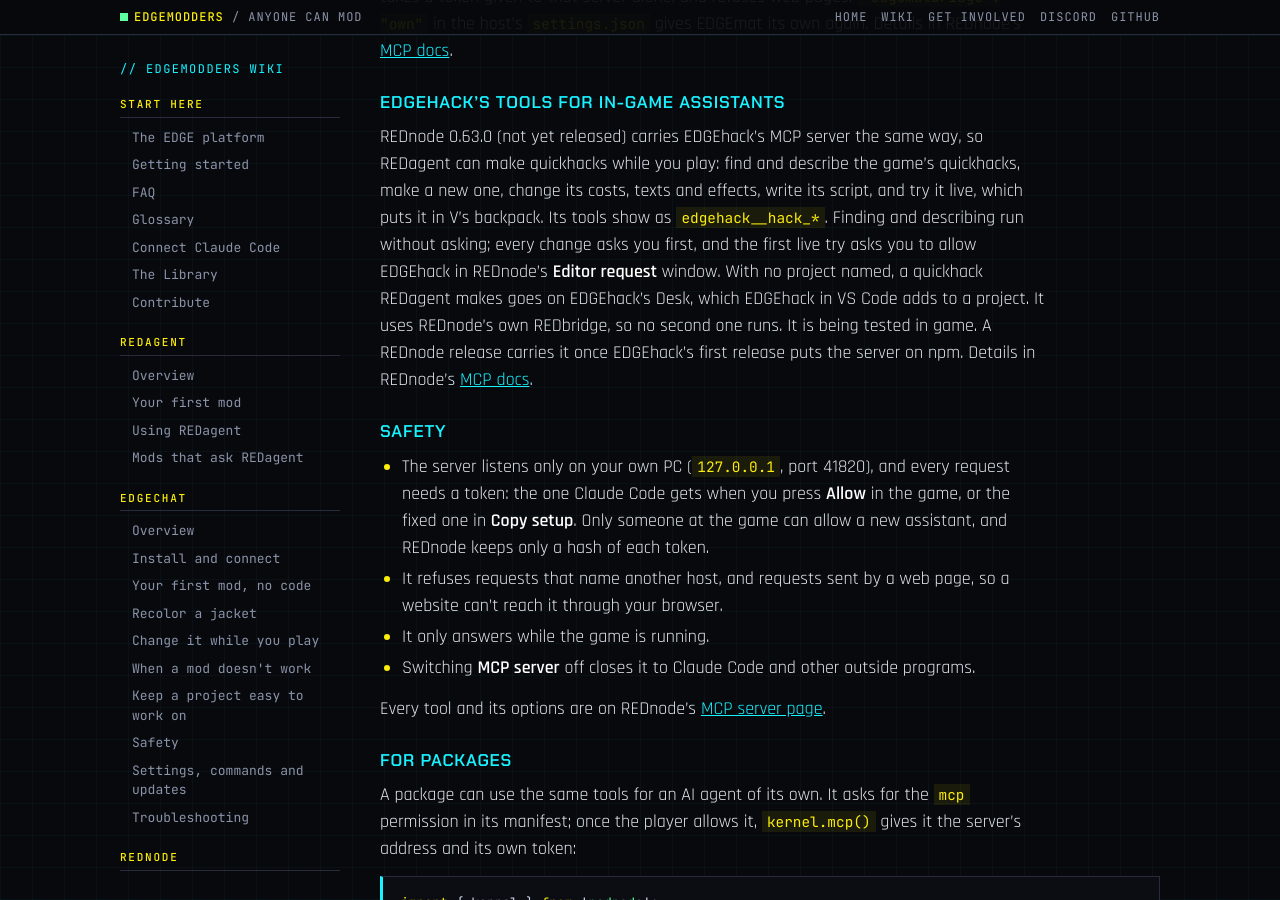
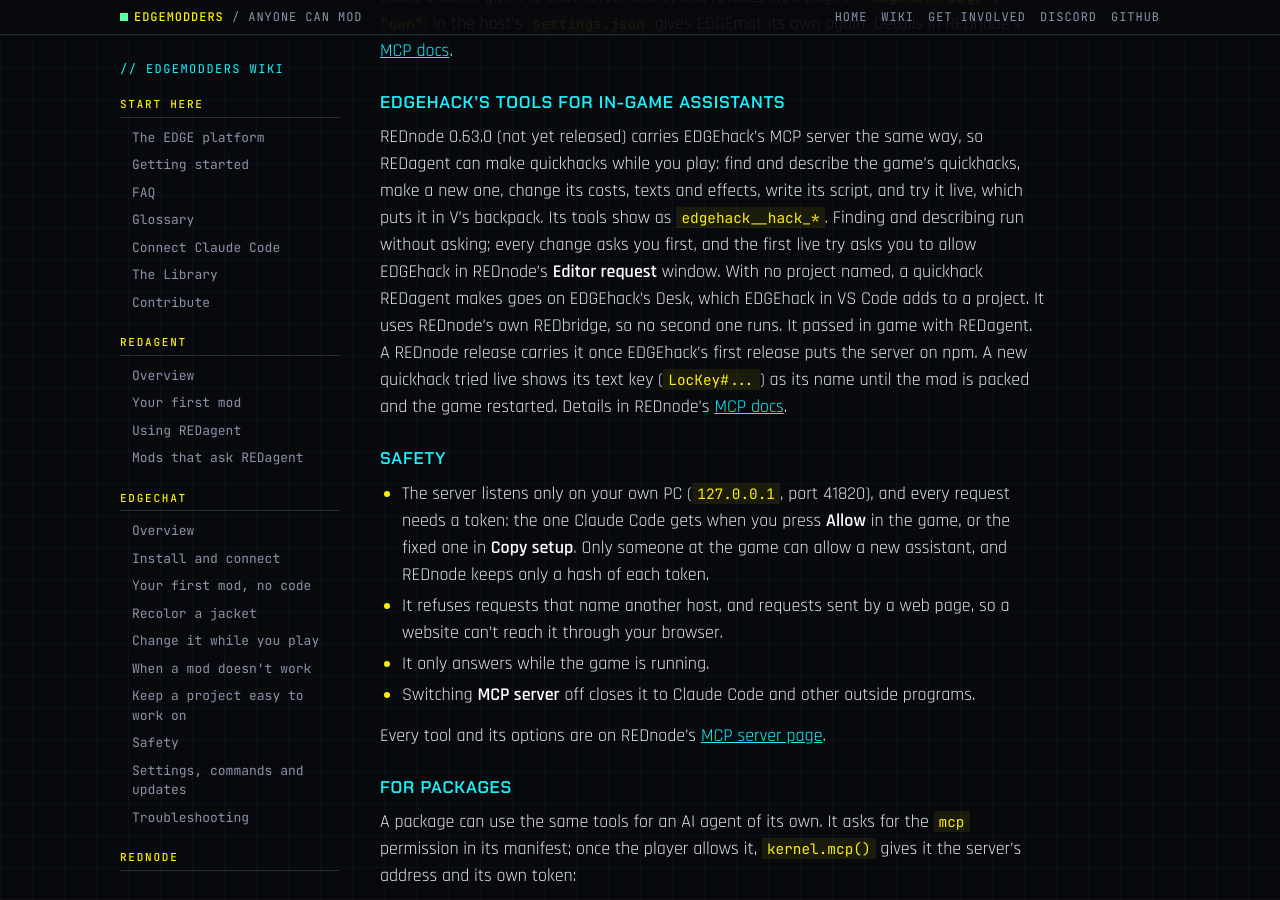
Before and after one commit to Edgemodders/EDGEweb, a Jekyll site: the page built from docs/wiki/rednode/agents.md, in a window 1280 px wide and 900 px high, scrolled down 4925 px. Built offline with Jekyll 4.4.1, drawn with Linux system fonts in a browser that asks for light colours.

Commit message:
Wiki: EDGEhack's tools for in-game assistants passed in game
Co-Authored-By: Claude Opus 5.5 <noreply@anthropic.com>

```diff
--- a/docs/wiki/rednode/agents.md
+++ b/docs/wiki/rednode/agents.md
@@ -87,7 +87,7 @@ From REDnode 0.58.0, REDnode can share its own REDbridge with this server, so on
 
 ### EDGEhack's tools for in-game assistants
 
-REDnode 0.63.0 (not yet released) carries EDGEhack's MCP server the same way, so REDagent can make quickhacks while you play: find and describe the game's quickhacks, make a new one, change its costs, texts and effects, write its script, and try it live, which puts it in V's backpack. Its tools show as `edgehack__hack_*`. Finding and describing run without asking; every change asks you first, and the first live try asks you to allow EDGEhack in REDnode's **Editor request** window. With no project named, a quickhack REDagent makes goes on EDGEhack's Desk, which EDGEhack in VS Code adds to a project. It uses REDnode's own REDbridge, so no second one runs. It is being tested in game. A REDnode release carries it once EDGEhack's first release puts the server on npm. Details in REDnode's [MCP docs](https://edgemodders.github.io/REDnode/mcp.html#edgehacks-tools-h46).
+REDnode 0.63.0 (not yet released) carries EDGEhack's MCP server the same way, so REDagent can make quickhacks while you play: find and describe the game's quickhacks, make a new one, change its costs, texts and effects, write its script, and try it live, which puts it in V's backpack. Its tools show as `edgehack__hack_*`. Finding and describing run without asking; every change asks you first, and the first live try asks you to allow EDGEhack in REDnode's **Editor request** window. With no project named, a quickhack REDagent makes goes on EDGEhack's Desk, which EDGEhack in VS Code adds to a project. It uses REDnode's own REDbridge, so no second one runs. It passed in game with REDagent. A REDnode release carries it once EDGEhack's first release puts the server on npm. A new quickhack tried live shows its text key (`LocKey#...`) as its name until the mod is packed and the game restarted. Details in REDnode's [MCP docs](https://edgemodders.github.io/REDnode/mcp.html#edgehacks-tools-h46).
 
 ### Safety
 
```
